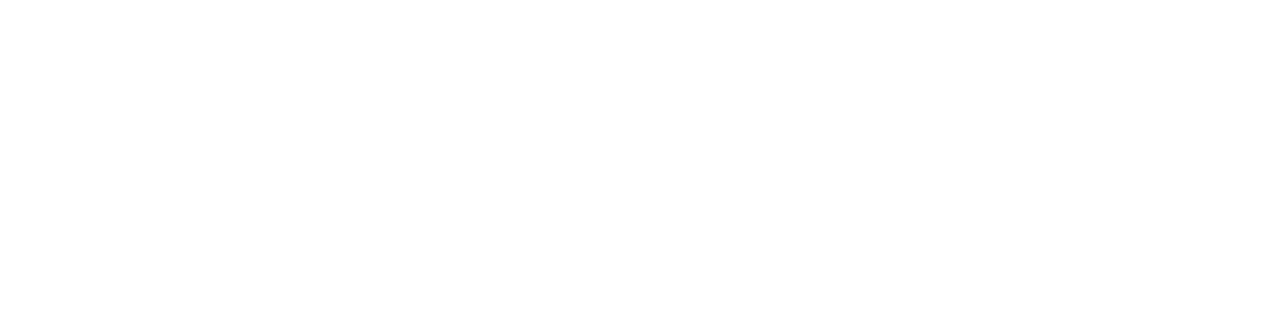
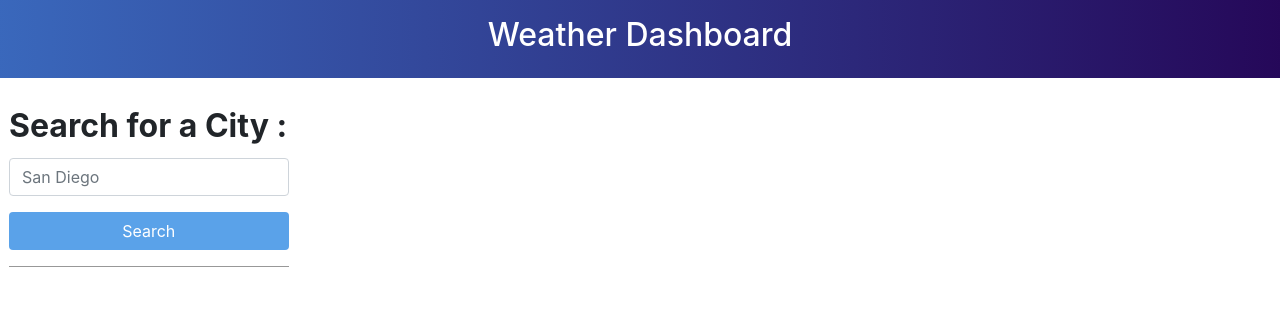
Before and after one commit to kirti18patel/weather-dashboard, a plain HTML site: page index.html in a window 1280 px wide. Drawn offline with nearby package versions, Linux system fonts and the light colour scheme.

Commit message:
search form added

```diff
--- a/assets/css/style.css
+++ b/assets/css/style.css
@@ -3,3 +3,28 @@
     padding: 0;
     box-sizing: border-box;
 }
+:root{
+    --dashboard-background1 : #3a69bd;
+    --dashboard-background2 : #250758;
+    --search-btn : #5aa2e9;
+    --uv-bg : #157e51;
+    --forecast-bg: #33475a;
+    --city-bg : #b7b7b7;
+
+}
+header{
+    background: linear-gradient(90deg, var(--dashboard-background1), var(--dashboard-background2));
+    color: white;
+}
+.search-title{
+    font-size: 2rem;
+    font-weight: bolder;
+}
+.btn{
+    color: white;
+    background-color: var(--search-btn);
+    width: 100%;
+}
+hr{
+    background-color: darkgray;
+}
--- a/index.html
+++ b/index.html
@@ -5,8 +5,29 @@
     <meta http-equiv="X-UA-Compatible" content="IE=edge">
     <meta name="viewport" content="width=device-width, initial-scale=1.0">
     <title>Weather Dashboard</title>
+    <link rel="stylesheet" href="./assets/css/style.css">
+    <!-- Bootstrap CDN -->
+    <link rel="stylesheet" href="https://maxcdn.bootstrapcdn.com/bootstrap/4.0.0/css/bootstrap.min.css">
 </head>
 <body>
+    <header class="row">
+        <div class="col-xl-12 p-3 text-center">
+            <h2>Weather Dashboard</h2>
+        </div>
+    </header>
+    <main class="row">
+        <div class="search col-xl-3 p-4">
+            <form>
+                <div class="form-group">
+                    <label class="search-title">Search for a City : </label>
+                    <input type="text" class="form-control" placeholder="San Diego">
+                </div>
+                <button type="submit" class="btn">Search</button>
+            </form>
+            <hr>
+        </div>
+        <div class="result col-xl-9"></div>
 
+    </main>
 </body>
 </html>
```
